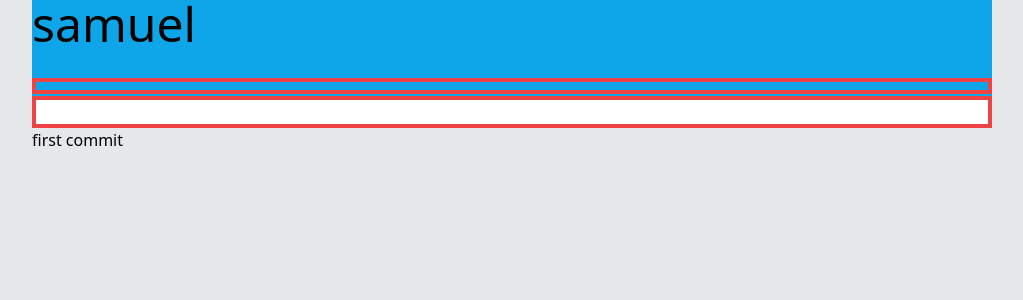
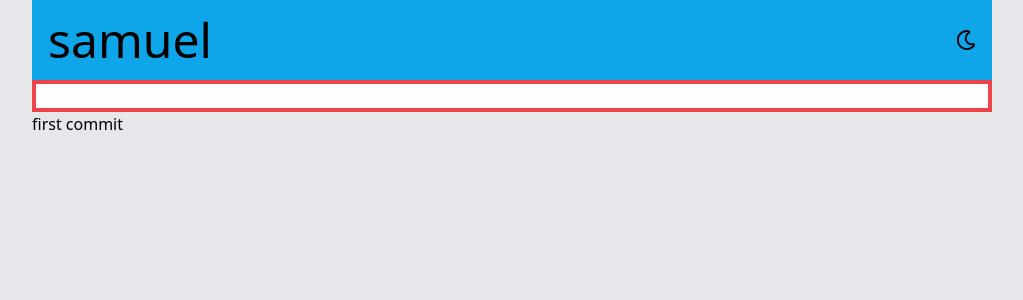
Before and after one commit to samueldebenedictis/sketches, a Next.js app: page / in a window 1280 px wide. Shown: the top 300 px of the page, without its empty margins (128-1151 px from the left). Built offline with nearby package versions, Linux system fonts and the light colour scheme.

Commit message:
chore: wip theme

```diff
--- a/src/components/Layout.tsx
+++ b/src/components/Layout.tsx
@@ -8,10 +8,6 @@ export interface LayoutProps {
 const Layout: FC<LayoutProps> = ({ children }) => {
   return (
     <>
-      <Head>
-        <title>Samuel</title>
-        <link rel="icon" type="image/icon" href="/favicon.ico" />
-      </Head>
       <div>{children}</div>
     </>
   );
--- a/src/components/_pages/Home.tsx
+++ b/src/components/_pages/Home.tsx
@@ -1,6 +1,8 @@
 import Search from 'components/Search';
 import React, { FC, useEffect } from 'react';
+import { IconBase } from 'react-icons';
 import { HomePageTypes } from 'types/Pages';
+import { FaRegMoon, FaRegSun } from "react-icons/fa"
 
 const HomePage: FC<HomePageTypes> = ({ data }) => {
   const { sketches } = data;
@@ -8,26 +10,29 @@ const HomePage: FC<HomePageTypes> = ({ data }) => {
   useEffect(() => {
     const theme = localStorage.getItem('theme');
     if (theme === 'dark') {
-      document.documentElement.classList.add('dark');
+      document.body.classList.add('dark');
     }
   }, []);
 
   const toggleTheme = () => {
-    if (document.documentElement.classList.contains('dark')) {
-      document.documentElement.classList.remove('dark');
+    if (document.body.classList.contains('dark')) {
+      document.body.classList.remove('dark');
       localStorage.setItem('theme', 'light');
     } else {
-      document.documentElement.classList.add('dark');
+      document.body.classList.add('dark');
       localStorage.setItem('theme', 'dark');
     }
+    console.log(document.body.classList)
   }
 
 
   return (
     <div className="justify-self-center w-3/4">
-      <div className="text-5xl bg-sky-500 dark:bg-red-500">
+      <div className="p-4 text-5xl bg-sky-500 dark:bg-red-500 justify-between items-center flex">
         <h1>samuel</h1>
-        <button onClick={toggleTheme} className='h-4 dark:border-blue-700 border-red-500 border-solid border-4 w-full'/>
+        <button>
+          <FaRegMoon onClick={toggleTheme} size={20}/>
+        </button>
       </div>
       <div>
         <Search sketches={sketches} />
--- a/src/pages/_document.tsx
+++ b/src/pages/_document.tsx
@@ -17,6 +17,8 @@ class MyDocument extends Document {
             href="https://fonts.googleapis.com/css2?family=Poppins:ital,wght@0,100;0,200;0,300;0,400;0,500;0,600;0,700;0,800;0,900;1,100;1,200;1,300;1,400;1,500;1,600;1,700;1,800;1,900&family=Roboto:ital,wght@0,100;0,300;0,400;0,500;0,700;0,900;1,100;1,300;1,400;1,500;1,700;1,900&display=swap"
             rel="stylesheet"
           />
+          <title>Samuel</title>
+          <link rel="icon" type="image/icon" href="/favicon.ico" />
         </Head>
         <body className="bg-gray-200 dark:bg-gray-700">
           <Main />
```
